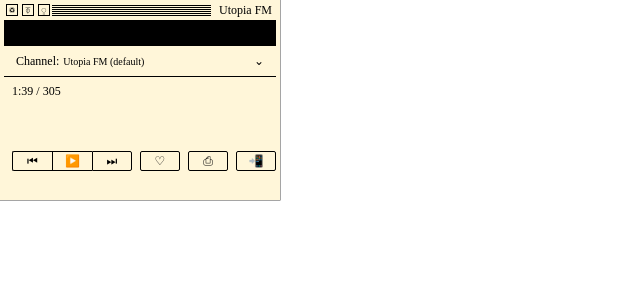
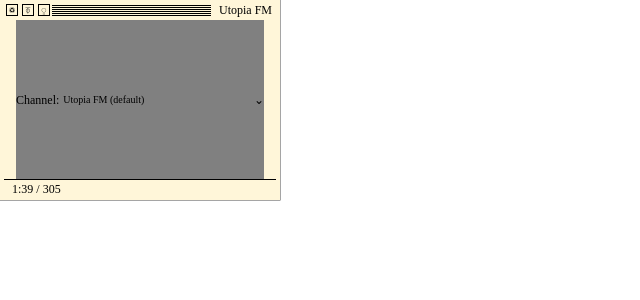
Before and after one commit to maltenuhn/utopiafm, a React (Create React App) app: page / in a window 1280 px wide. Shown: the top 300 px of the page, without its empty margins (0-640 px from the left). Built offline with nearby package versions, Linux system fonts and the light colour scheme.

Commit message:
Update package-lock.json and App.js

```diff
--- a/src/App.js
+++ b/src/App.js
@@ -37,7 +37,9 @@
         style={{
           marginLeft: 12,
           marginRight: 12,
-          height: 30,
+            height: 159,
+            background: 'grey',
+
           display: "flex",
           alignItems: "center",
           cursor: "pointer",
```
Also changed, not shown: 1 other file (tests, documents, lock files or other folders).
